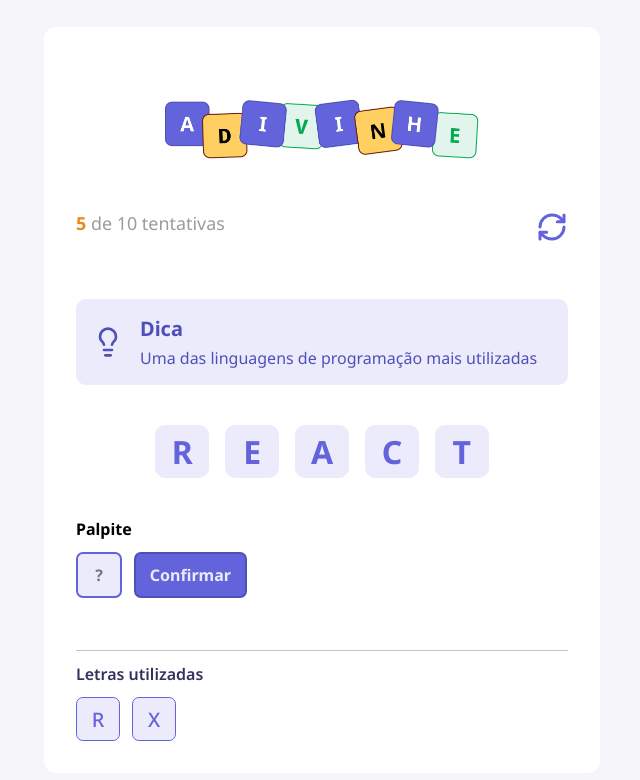
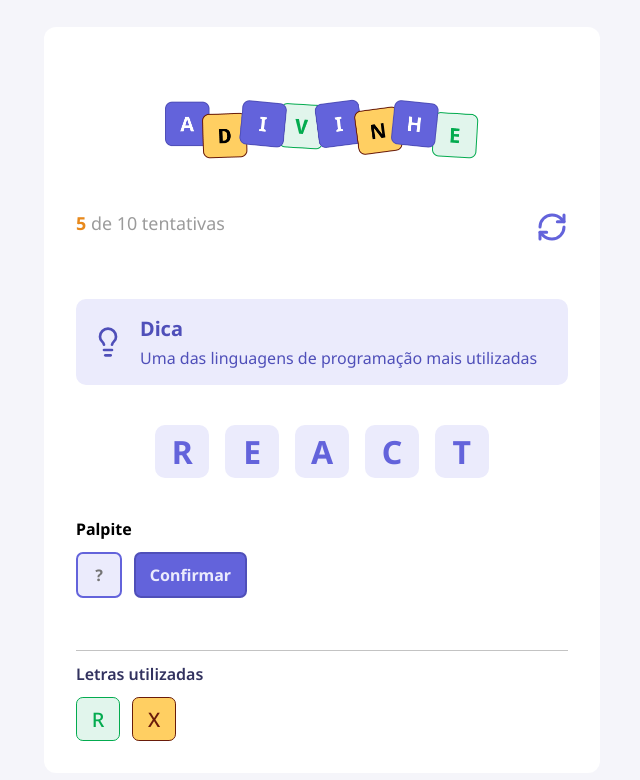
Before and after one commit to PedroJGC/guess, a React (Vite) app: page / in a window 1280 px wide. Shown: the top 780 px of the page, without its empty margins (318-958 px from the left). Built offline with nearby package versions, Linux system fonts and the light colour scheme.

Commit message:
feat: letter color variations

```diff
--- a/src/components/Letter/index.tsx
+++ b/src/components/Letter/index.tsx
@@ -3,14 +3,21 @@
 type Props = {
   value?: string
   size?: 'default' | 'small'
+  color?: 'default' | 'correct' | 'wrong'
 }
 
-export function Letter({ value = '', size = 'default' }: Props) {
+export function Letter({
+  value = '',
+  size = 'default',
+  color = 'default',
+}: Props) {
   return (
     <div
       className={`
       ${styles.letter}
       ${size === 'small' && styles.letterSmall}
+      ${color === 'correct' && styles.letterCorrect}
+      ${color === 'wrong' && styles.letterWrong}
       `}
     >
       <span>{value}</span>
--- a/src/components/Letter/styles.module.css
+++ b/src/components/Letter/styles.module.css
@@ -24,3 +24,15 @@
   font-weight: 500;
   border: 1px solid #6363db;
 }
+
+.letterCorrect {
+  background-color: #e1f5ec;
+  border-color: #03ab4f;
+  color: #03ab4f;
+}
+
+.letterWrong {
+  background-color: #ffcf62;
+  border-color: #691b0a;
+  color: #691b0a;
+}
--- a/src/components/LettersUsed/index.tsx
+++ b/src/components/LettersUsed/index.tsx
@@ -7,8 +7,8 @@
       <h5>Letras utilizadas</h5>
 
       <div>
-        <Letter size="small" value="R" />
-        <Letter size="small" value="X" />
+        <Letter color="correct" size="small" value="R" />
+        <Letter color="wrong" size="small" value="X" />
       </div>
     </div>
   )
```
